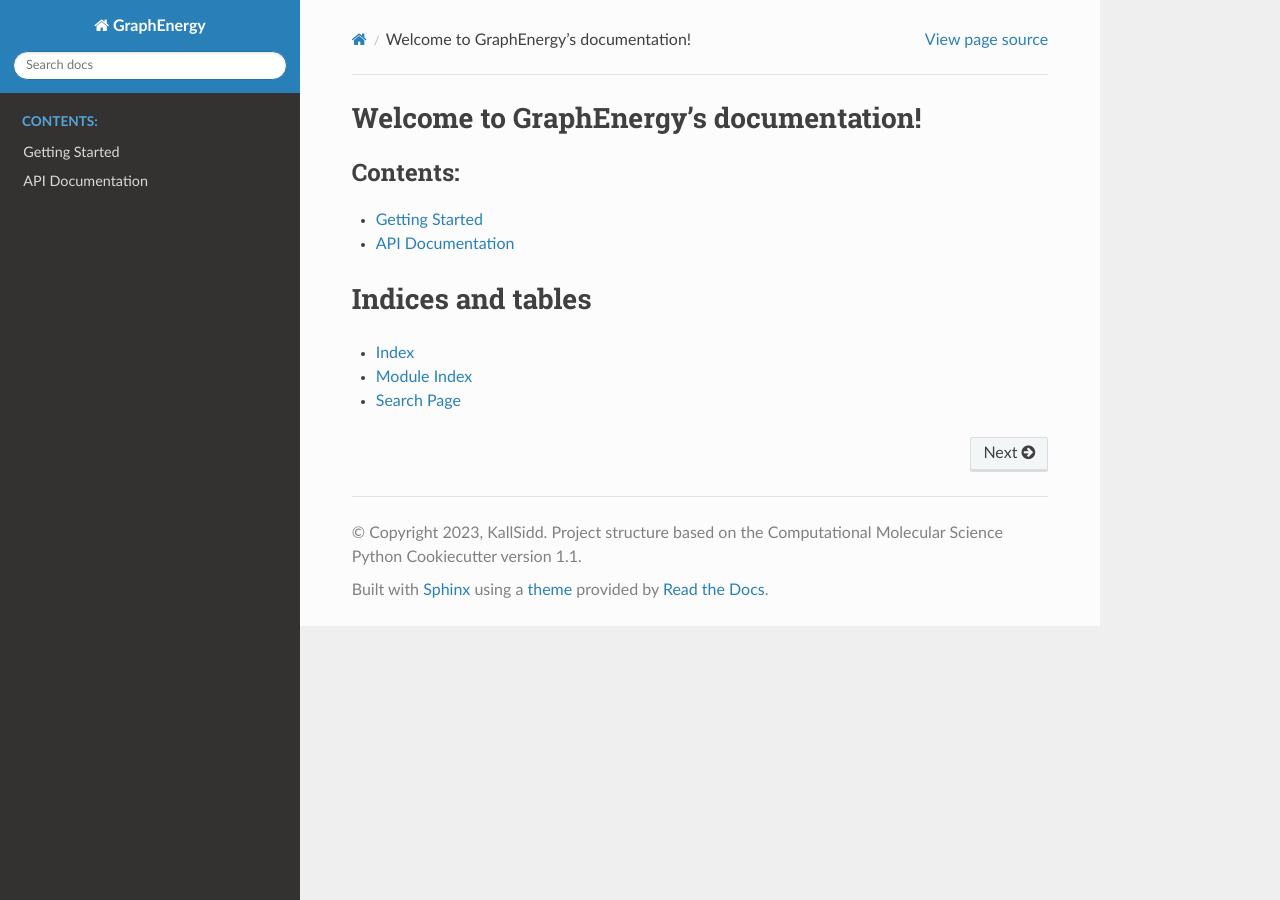
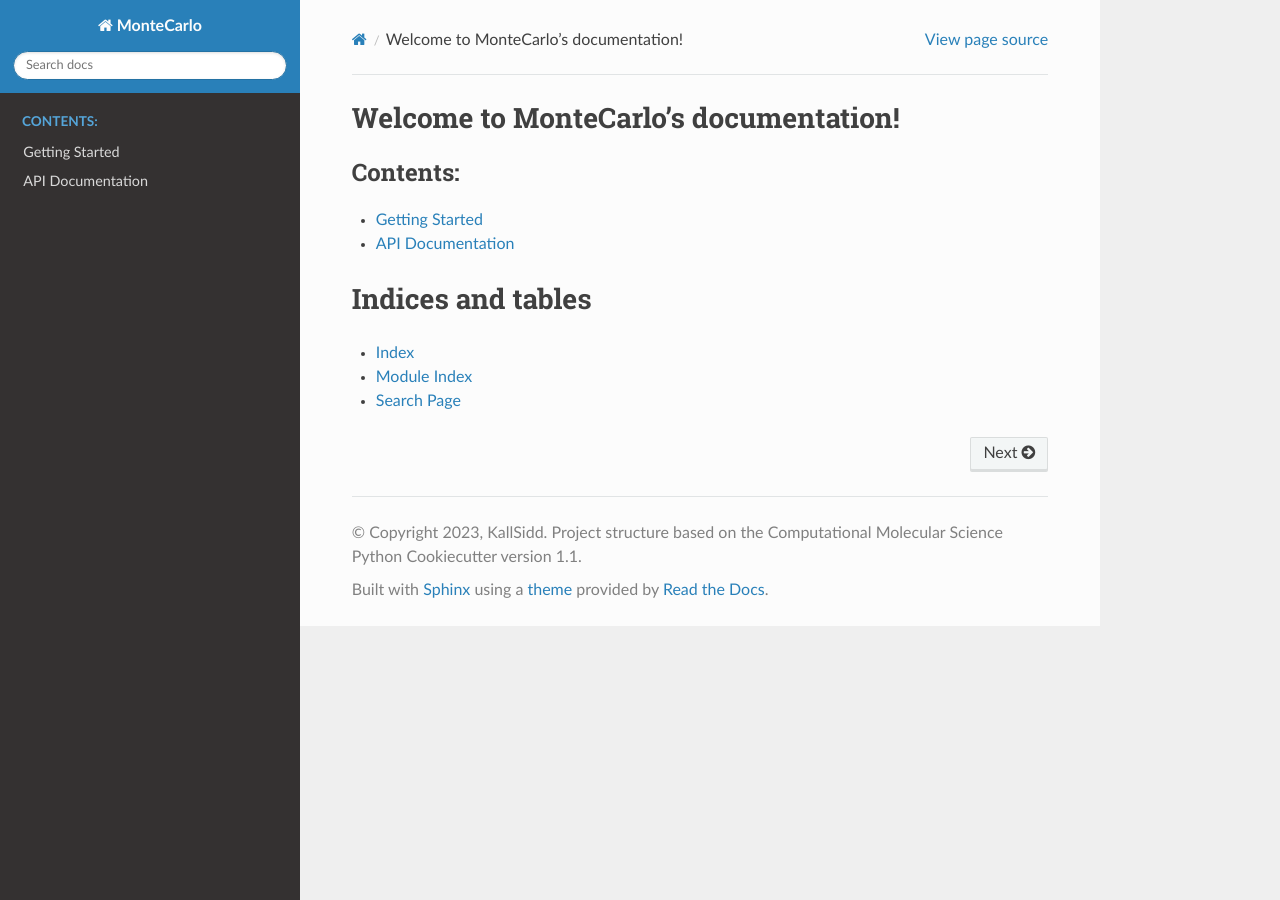
Before and after one commit to KallSidd/GraphEnergy, a Sphinx documentation site: the page built from docs/index.rst, in a window 1280 px wide. Built offline with Sphinx 7.4.7 and the Read the Docs theme 2.0.0, drawn with Linux system fonts in a browser that asks for light colours; the version number could not be read and is left out.

Commit message:
more renaming stuff

```diff
--- a/docs/api.rst
+++ b/docs/api.rst
@@ -4,4 +4,4 @@ API Documentation
 .. autosummary::
    :toctree: autosummary
 
-   GraphEnergy.canvas
+   MonteCarlo.canvas
--- a/docs/conf.py
+++ b/docs/conf.py
@@ -17,12 +17,12 @@ import os
 import sys
 sys.path.insert(0, os.path.abspath('..'))
 
-import GraphEnergy
+import MonteCarlo
 
 
 # -- Project information -----------------------------------------------------
 
-project = 'GraphEnergy'
+project = 'MonteCarlo'
 copyright = ("2023, KallSidd. Project structure based on the "
              "Computational Molecular Science Python Cookiecutter version 1.1")
 author = 'KallSidd'
@@ -117,7 +117,7 @@ html_static_path = ['_static']
 # -- Options for HTMLHelp output ---------------------------------------------
 
 # Output file base name for HTML help builder.
-htmlhelp_basename = 'GraphEnergydoc'
+htmlhelp_basename = 'MonteCarlodoc'
 
 
 # -- Options for LaTeX output ------------------------------------------------
@@ -144,8 +144,8 @@ latex_elements = {
 # (source start file, target name, title,
 #  author, documentclass [howto, manual, or own class]).
 latex_documents = [
-    (master_doc, 'GraphEnergy.tex', 'GraphEnergy Documentation',
-     'GraphEnergy', 'manual'),
+    (master_doc, 'MonteCarlo.tex', 'MonteCarlo Documentation',
+     'MonteCarlo', 'manual'),
 ]
 
 
@@ -154,7 +154,7 @@ latex_documents = [
 # One entry per manual page. List of tuples
 # (source start file, name, description, authors, manual section).
 man_pages = [
-    (master_doc, 'GraphEnergy', 'GraphEnergy Documentation',
+    (master_doc, 'MonteCarlo', 'MonteCarlo Documentation',
      [author], 1)
 ]
 
@@ -165,8 +165,8 @@ man_pages = [
 # (source start file, target name, title, author,
 #  dir menu entry, description, category)
 texinfo_documents = [
-    (master_doc, 'GraphEnergy', 'GraphEnergy Documentation',
-     author, 'GraphEnergy', 'A Python package for implementing graph energy functions such as montecarlo',
+    (master_doc, 'MonteCarlo', 'MonteCarlo Documentation',
+     author, 'MonteCarlo', 'A Python package for implementing graph energy functions such as montecarlo',
      'Miscellaneous'),
 ]
 
--- a/docs/getting_started.rst
+++ b/docs/getting_started.rst
@@ -1,4 +1,4 @@
 Getting Started
 ===============
 
-This page details how to get started with GraphEnergy.
+This page details how to get started with MonteCarlo.
--- a/docs/index.rst
+++ b/docs/index.rst
@@ -1,9 +1,9 @@
-.. GraphEnergy documentation master file, created by
+.. MonteCarlo documentation master file, created by
    sphinx-quickstart on Thu Mar 15 13:55:56 2018.
    You can adapt this file completely to your liking, but it should at least
    contain the root `toctree` directive.
 
-Welcome to GraphEnergy's documentation!
+Welcome to MonteCarlo's documentation!
 =========================================================
 
 .. toctree::
--- a/setup.cfg
+++ b/setup.cfg
@@ -6,7 +6,7 @@ omit =
     # Omit the tests
     */tests/*
     # Omit generated versioneer
-    GraphEnergy/_version.py
+    MonteCarlo/_version.py
 
 [yapf]
 # YAPF, in .style.yapf files this shows up as "[style]" header
```
Also changed, not shown: README.md (+4 -4 lines), docs/README.md (+1 -1 lines), .github/CONTRIBUTING.md, .lgtm.yml, devtools/README.md, 5 other files.
